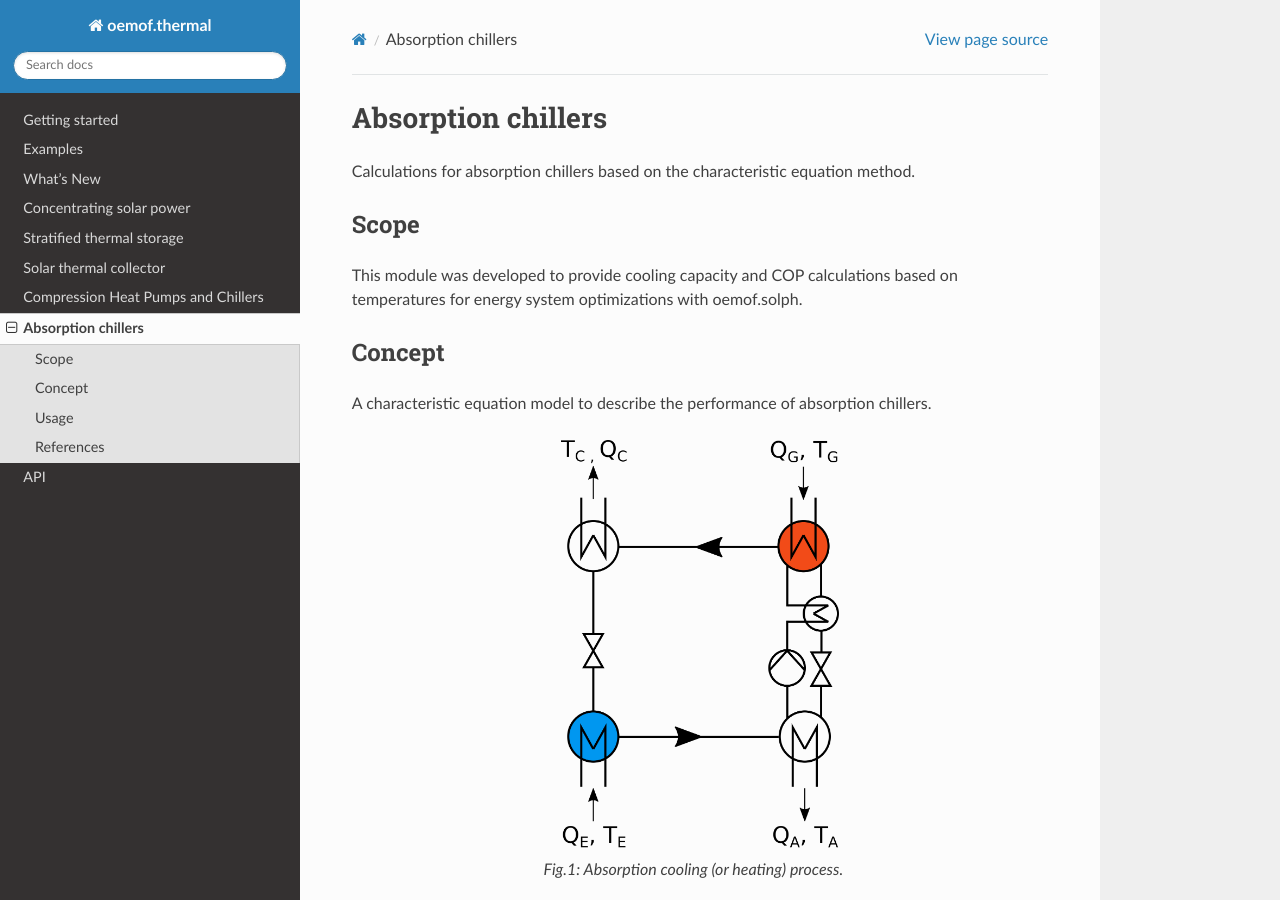
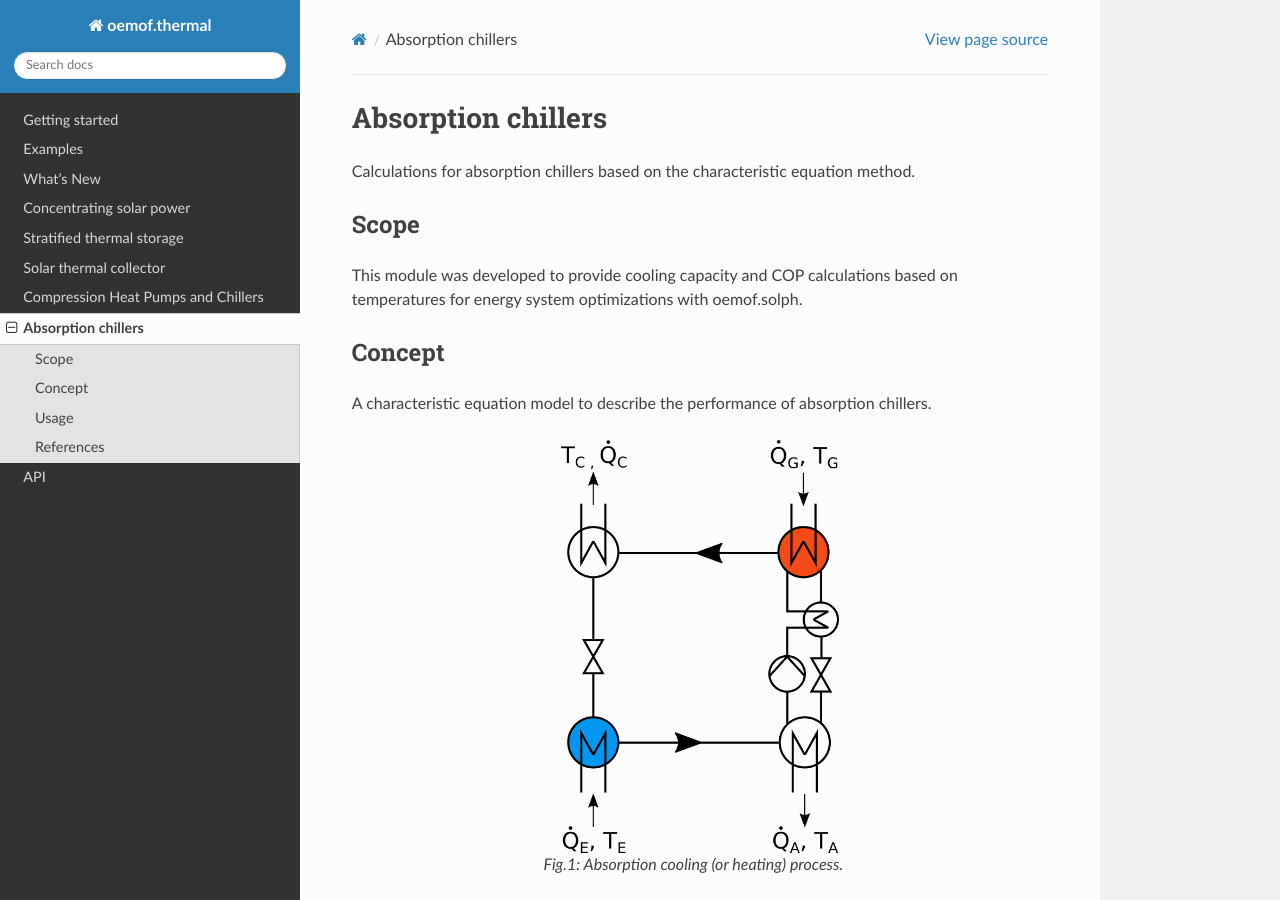
Before and after one commit to oemof/oemof-thermal, a Sphinx documentation site: the page built from docs/absorption_chillers.rst, in a window 1280 px wide and 900 px high. Built offline with Sphinx 7.4.7 and the Read the Docs theme 2.0.0, drawn with Linux system fonts in a browser that asks for light colours; formulas are drawn with MathJax 3; pages that are not in the unit, such as notebooks, are missing from menus.

Commit message:
Update docu picture

```diff
--- a/docs/absorption_chillers.rst
+++ b/docs/absorption_chillers.rst
@@ -22,9 +22,9 @@ A characteristic equation model to describe the performance of
 absorption chillers.
 
 
-.. figure:: _pics/abs_chiller_col_02.png
+.. figure:: _pics/abs_chiller_col.png
     :width: 40 %
-    :alt: abs_chiller_col_02.png
+    :alt: abs_chiller_col.png
     :align: center
     :figclass: align-center
 
```
Also changed, not shown: docs/_pics/abs_chiller_col.png (added), docs/_pics/abs_chiller_col_02.png (deleted).
